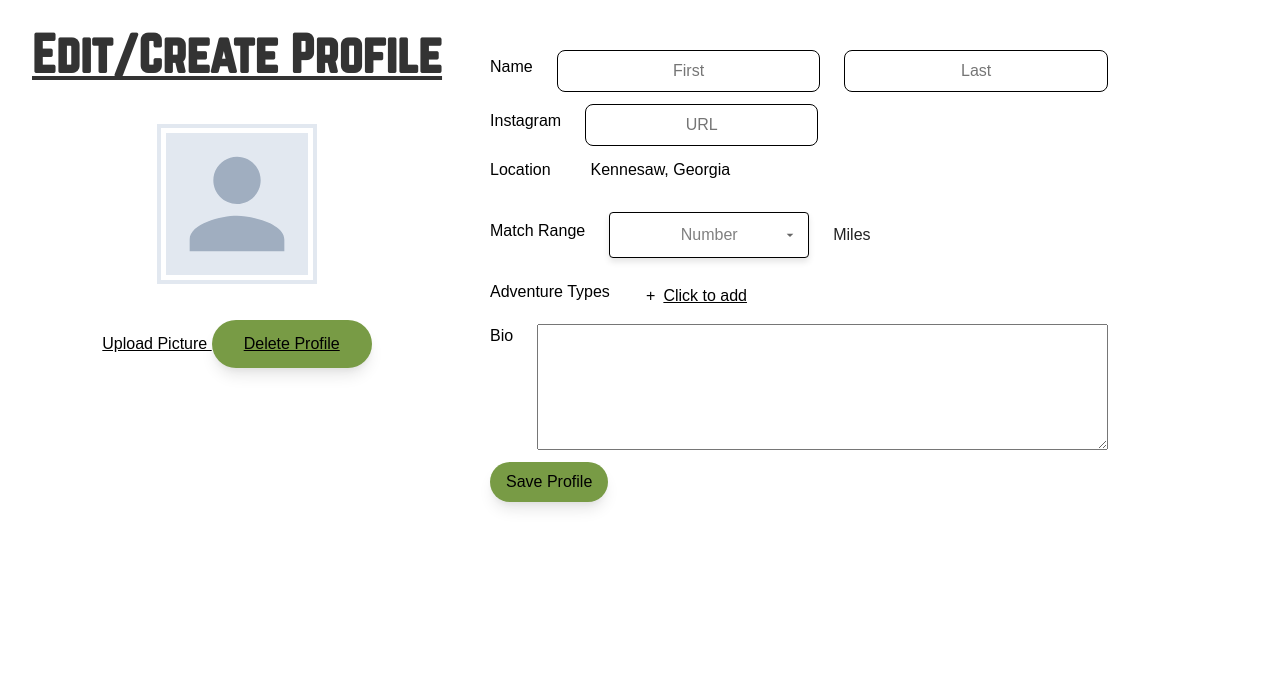
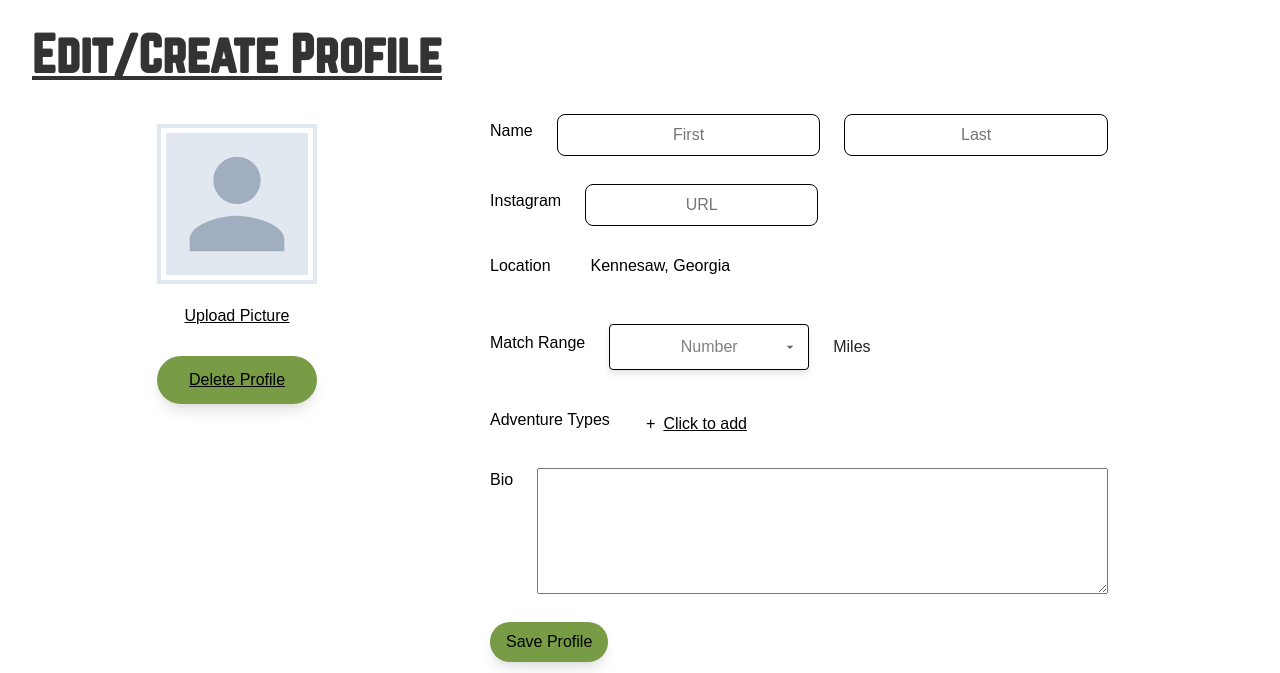
Before and after one commit to jnbaum/SWE6733-Group-1, a PHP site: page /createProfile.php in a window 1280 px wide. Shown: the part 86-759 px from the top of the page. Before the commit the page ends 595 px from the top, so only its background shows below. Run offline with PHP 8.4, Linux system fonts and the light colour scheme; some web fonts are replaced.

Commit message:
Made a minor mistake that caused formattting to go wonky. Here is the fix.

```diff
--- a/Presentation/createProfile.php
+++ b/Presentation/createProfile.php
@@ -21,7 +21,7 @@ include("header.php");
                             </svg>
                         </div>
                          <!-- Upload profile picture -->
-                        <form action="upload.php" method="POST" label for="profile-picture" class="profile-upload-button" enctype="multipart/form-data">
+                        <label for="profile-picture" class="profile-upload-button" form action="upload.php" method="post" enctype="multipart/form-data">
                             Upload Picture
                             <input type="file" id="profile-picture" class="hidden-input">
                         </label>
```
